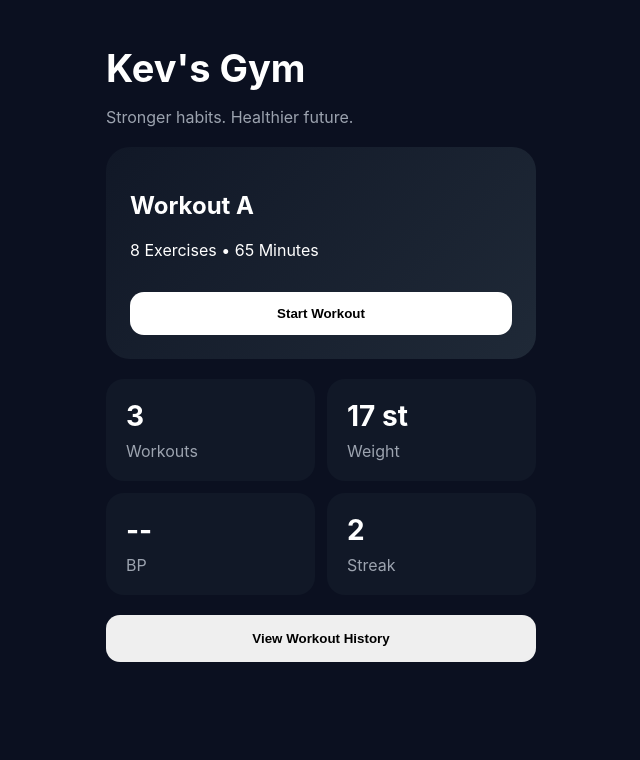
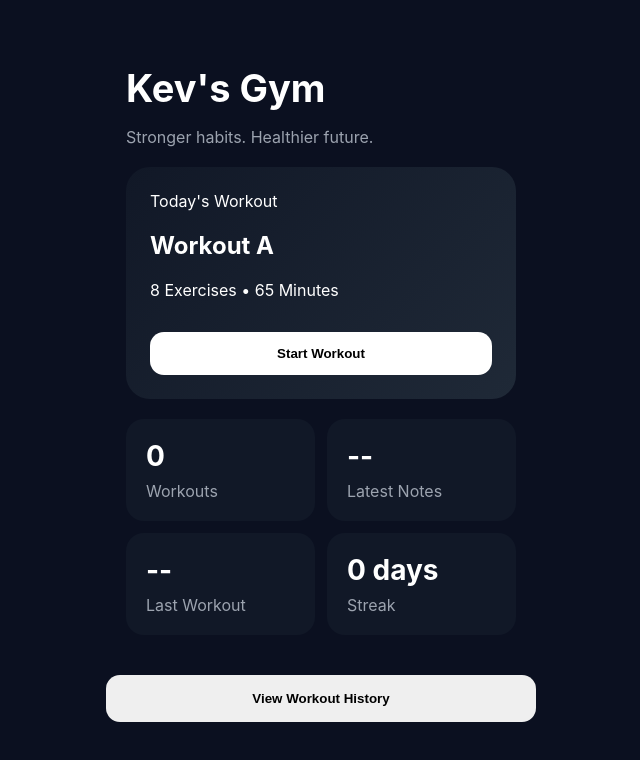
Before and after one commit to kevinellis77-afk/Kevs-Gym, a React (Vite) app: page / in a window 1280 px wide. Shown: the top 760 px of the page, without its empty margins (319-959 px from the left). Built offline with nearby package versions, Linux system fonts and the light colour scheme.

Commit message:
Version 4

```diff
--- a/src/components/StatsGrid.tsx
+++ b/src/components/StatsGrid.tsx
@@ -1,25 +1,31 @@
-export default function StatsGrid() {
+type Stat = {
+  label: string;
+  value: string | number;
+};
+
+type StatsGridProps = {
+  stats?: Stat[];
+};
+
+export default function StatsGrid({
+  stats = [],
+}: StatsGridProps) {
   return (
-      <div className="statsGrid">
-        <div className="statCard">
-          <h4>Weight</h4>
-          <p>17 st 1 lb</p>
+    <div className="stats-grid">
+      {stats.map((stat) => (
+        <div
+          key={stat.label}
+          className="stat-card"
+        >
+          <div className="stat-value">
+            {stat.value}
           </div>
 
-        <div className="statCard">
-          <h4>Blood Pressure</h4>
-          <p>132 / 84</p>
+          <div className="stat-title">
+            {stat.label}
           </div>
-
-        <div className="statCard">
-          <h4>Resting HR</h4>
-          <p>64 bpm</p>
         </div>
-
-        <div className="statCard">
-          <h4>Workouts</h4>
-          <p>3 This Week</p>
-        </div>
+      ))}
     </div>
   );
 }
--- a/src/components/WorkoutCard.tsx
+++ b/src/components/WorkoutCard.tsx
@@ -1,13 +1,27 @@
-export default function WorkoutCard() {
+type WorkoutCardProps = {
+  title: string;
+  exercises: number;
+  duration: number;
+  onStart: () => void;
+};
+
+export default function WorkoutCard({
+  title,
+  exercises,
+  duration,
+  onStart,
+}: WorkoutCardProps) {
   return (
-      <div className="heroCard">
+    <div className="workout-card">
       <span>Today's Workout</span>
 
-        <h2>Workout A</h2>
+      <h2>{title}</h2>
 
-        <p>Full Body Strength</p>
+      <p>
+        {exercises} Exercises • {duration} Minutes
+      </p>
 
-        <button>
+      <button onClick={onStart}>
         Start Workout
       </button>
     </div>
--- a/src/pages/Dashboard.tsx
+++ b/src/pages/Dashboard.tsx
@@ -1,31 +1,78 @@
 import Header from "../components/Header";
-import StatCard from "../components/StatCard";
+import WorkoutCard from "../components/WorkoutCard";
+import StatsGrid from "../components/StatsGrid";
 
-type Props = {
+import {
+  getWorkoutCount,
+  getWorkoutStreak,
+  getLastWorkoutDaysAgo,
+  getLatestSession,
+} from "../utils/dashboardStats";
+
+type DashboardProps = {
   onStartWorkout: () => void;
+  onViewHistory?: () => void;
 };
 
-export default function Dashboard({ onStartWorkout }: Props) {
+export default function Dashboard({
+  onStartWorkout,
+  onViewHistory,
+}: DashboardProps) {
+  const workoutCount = getWorkoutCount();
+  const streak = getWorkoutStreak();
+  const lastWorkout = getLastWorkoutDaysAgo();
+  const latestSession = getLatestSession();
+
   return (
-    <>
+    <div className="app">
       <Header />
 
-      <div className="workout-card">
-        <h2>Workout A</h2>
+      <WorkoutCard
+        title="Workout A"
+        exercises={8}
+        duration={65}
+        onStart={onStartWorkout}
+      />
 
-        <p>8 Exercises • 65 Minutes</p>
+      <StatsGrid
+        stats={[
+          {
+            label: "Workouts",
+            value: workoutCount,
+          },
+          {
+            label: "Latest Notes",
+            value: latestSession?.notes
+              ? latestSession.notes.substring(0, 12)
+              : "--",
+          },
+          {
+            label: "Last Workout",
+            value:
+              workoutCount > 0
+                ? `${lastWorkout} day${
+                    lastWorkout === 1 ? "" : "s"
+                  } ago`
+                : "--",
+          },
+          {
+            label: "Streak",
+            value: `${streak} day${
+              streak === 1 ? "" : "s"
+            }`,
+          },
+        ]}
+      />
 
-        <button onClick={onStartWorkout}>
-          Start Workout
+      {onViewHistory && (
+        <button
+          className="finish-btn"
+          style={{ marginTop: "20px" }}
+          onClick={onViewHistory}
+        >
+          View Workout History
         </button>
-      </div>
-
-      <div className="stats-grid">
-        <StatCard title="Workouts" value="3" />
-        <StatCard title="Weight" value="17 st" />
-        <StatCard title="BP" value="--" />
-        <StatCard title="Streak" value="2" />
-      </div>
-    </>
+      )}
+    </div>
   );
 }
--- /dev/null
+++ b/src/utils/dashboardStats.ts
@@ -0,0 +1,46 @@
+import { getSessions } from "./sessionStorage";
+
+export function getWorkoutCount() {
+  return getSessions().length;
+}
+
+export function getLatestSession() {
+  const sessions = getSessions();
+
+  if (sessions.length === 0) {
+    return null;
+  }
+
+  return sessions[0];
+}
+
+export function getLastWorkoutDaysAgo() {
+  const latest = getLatestSession();
+
+  if (!latest) {
+    return "--";
+  }
+
+  const parts = latest.date.split("/");
+
+  const workoutDate = new Date(
+    Number(parts[2]),
+    Number(parts[1]) - 1,
+    Number(parts[0])
+  );
+
+  const today = new Date();
+
+  const diff =
+    today.getTime() - workoutDate.getTime();
+
+  return Math.floor(
+    diff / (1000 * 60 * 60 * 24)
+  );
+}
+
+export function getWorkoutStreak() {
+  const sessions = getSessions();
+
+  return sessions.length;
+}
```
Lines whose indentation alone changed are shown as unchanged.
